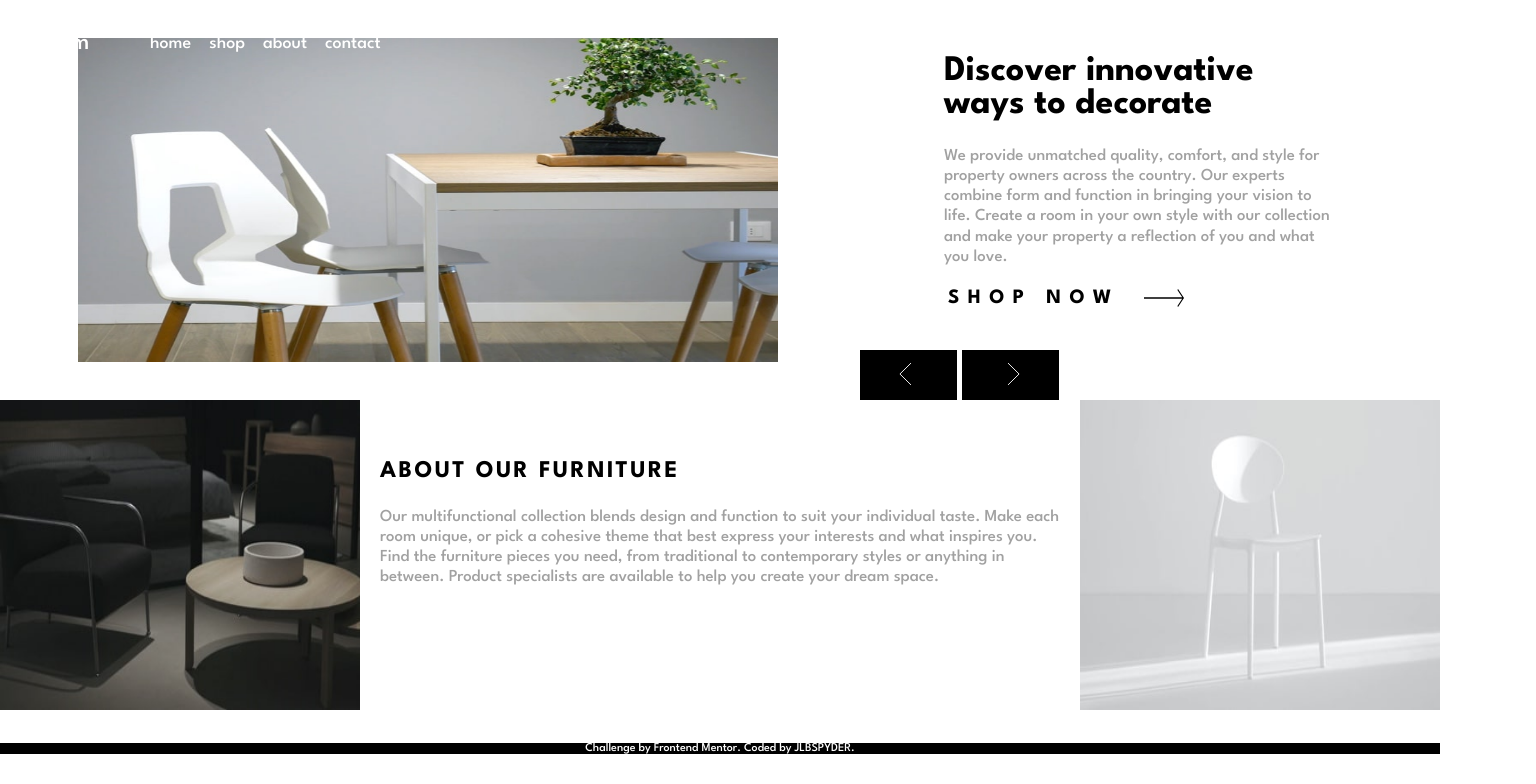
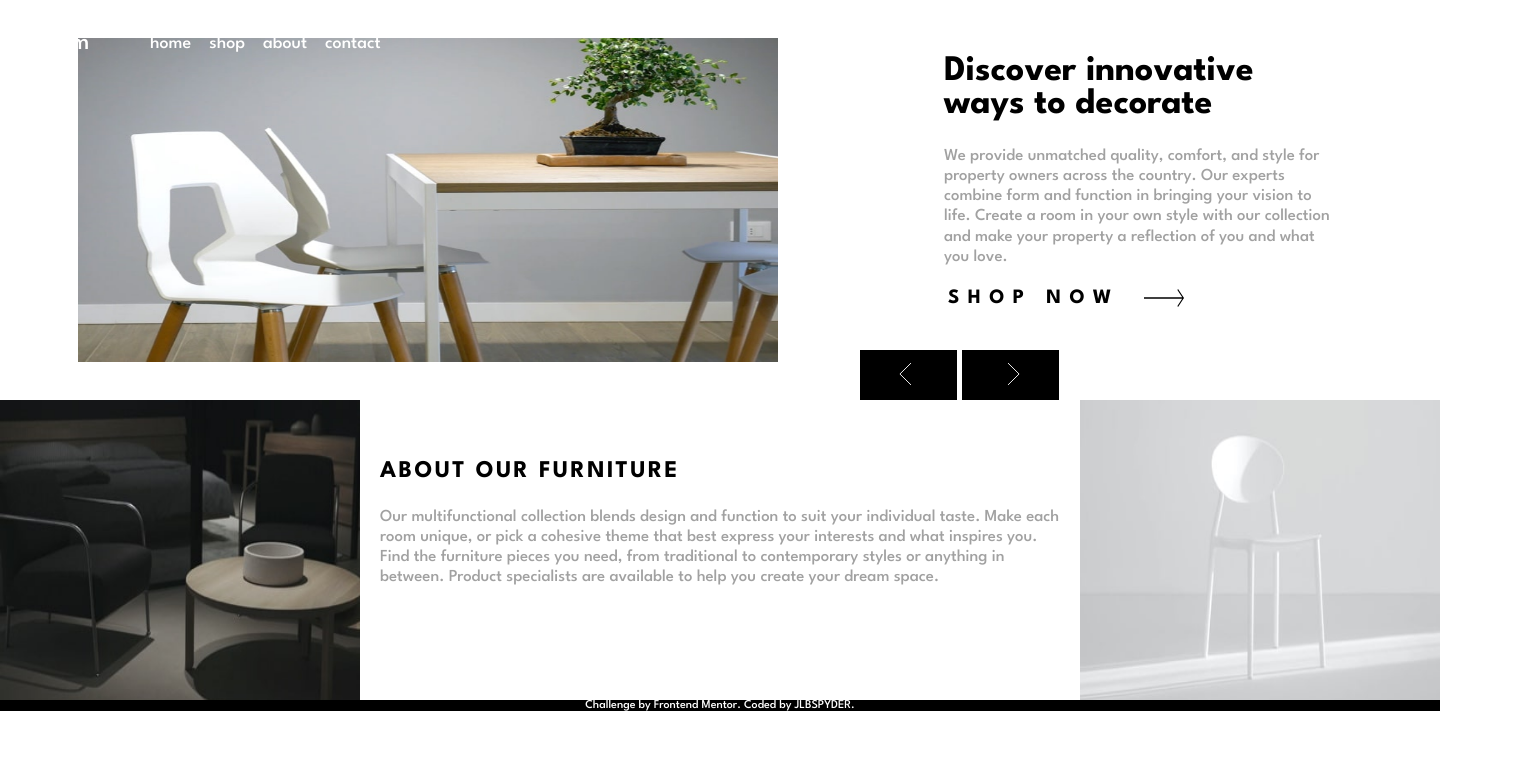
Before and after one commit to Jlbspyder/Room-Homepage, a React (Vite) app: page / in a window 1536 px wide. Shown: the top 784 px of the page. Built offline with nearby package versions, Linux system fonts and the light colour scheme.

Commit message:
Update index.css

```diff
--- a/src/index.css
+++ b/src/index.css
@@ -640,7 +640,4 @@ button {
     margin-bottom: 5px ;
     display: block;
   }
-  .attribution {
-    bottom: -16%;
-  }
 }
```
